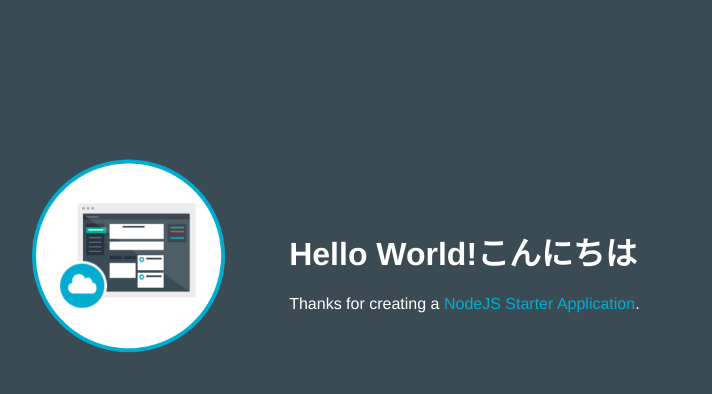
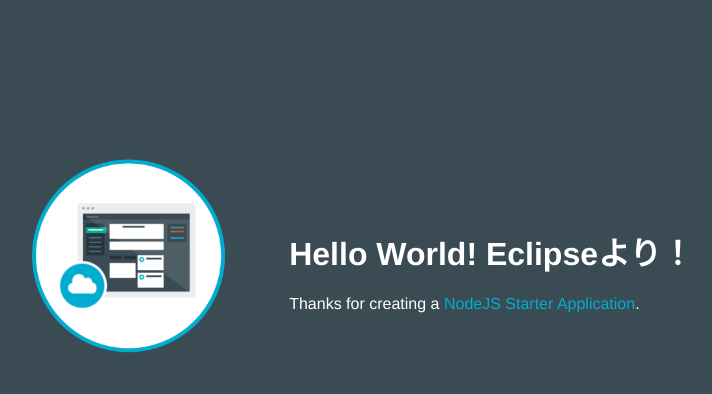
Before and after one commit to schiyoda/SC-Node-Sample, a website: page public/index.html in a window 1280 px wide. Shown: the whole page, without its empty margins (253-965 px from the left). Drawn offline with Linux system fonts and the light colour scheme.

Commit message:
test change

```diff
--- a/public/index.html
+++ b/public/index.html
@@ -16,7 +16,7 @@
           <img class = "newappIcon" src="images/newapp-icon.png">
         </td>
         <td>
-          <h1 id="message">Hello World!こんにちは</h1>
+          <h1 id="message">Hello World! Eclipseより！</h1>
           <p class='description'></p> Thanks for creating a <span class = "blue">NodeJS Starter Application</span>.
         </td>
       </tr>
```
